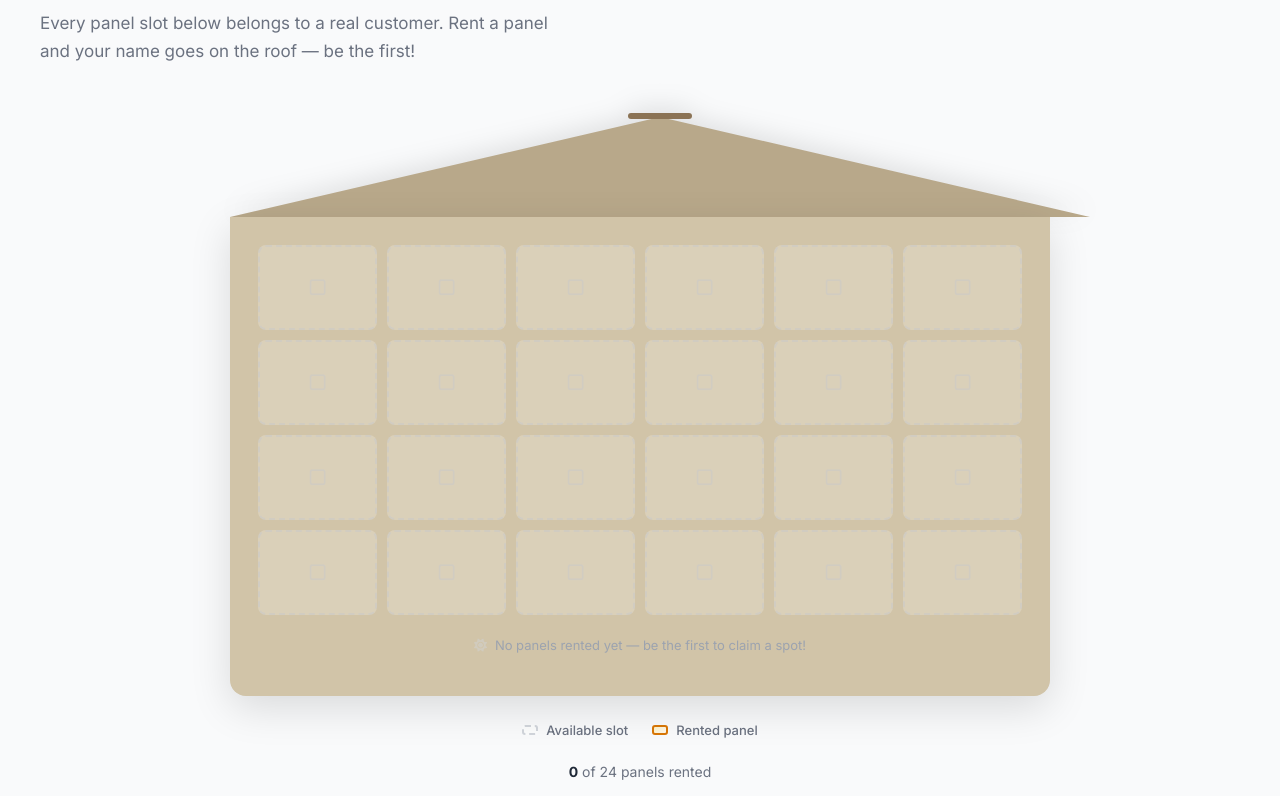
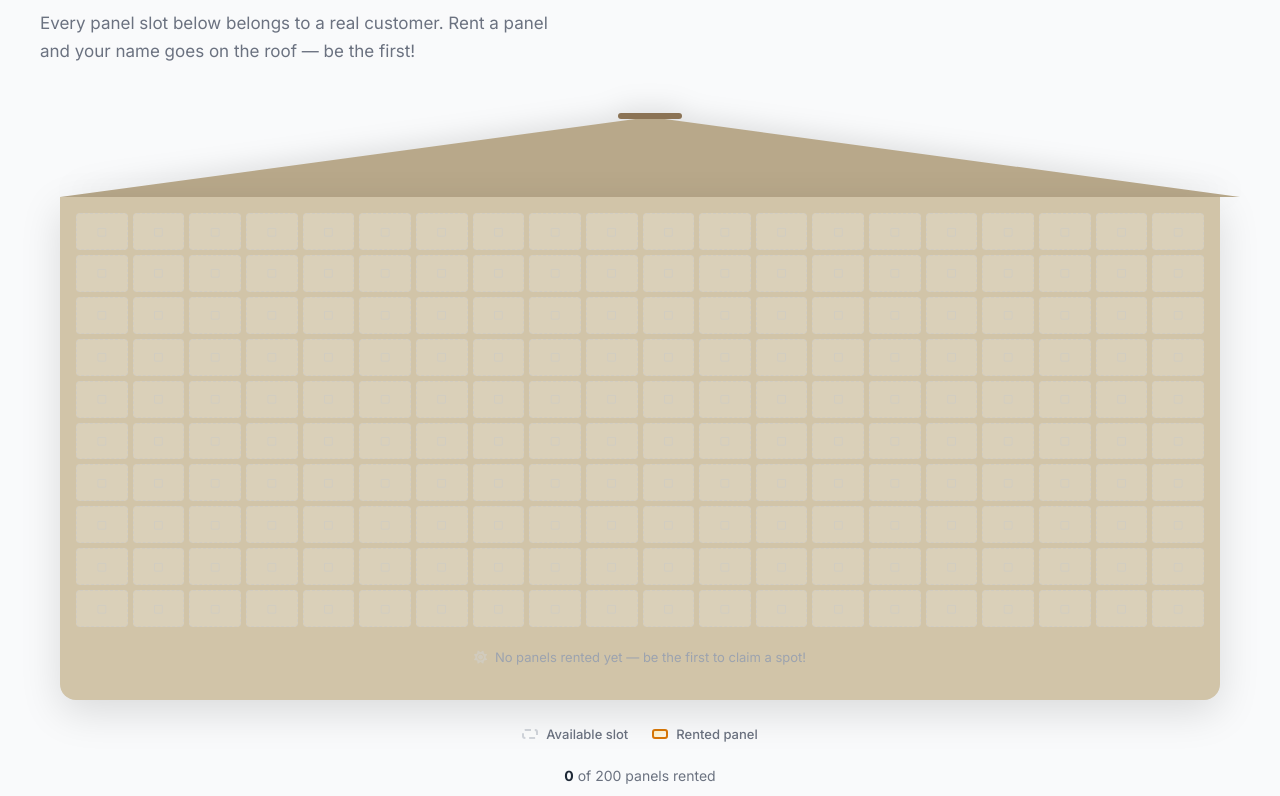
Before and after one commit to chatgptuaead-dot/solar-rental-app, a plain HTML site: page index.html in a window 1280 px wide. Shown: the part 4964-5760 px from the top of the page. Drawn offline with Linux system fonts and the light colour scheme.

Commit message:
Expand roof grid to 200 panel slots (20×10)

```diff
--- a/index.html
+++ b/index.html
@@ -608,7 +608,7 @@
     }
 
     .roof-scene {
-      max-width: 820px;
+      max-width: 1160px;
       margin: 48px auto 0;
       position: relative;
     }
@@ -617,16 +617,16 @@
       position: relative;
       background: #D1C4A8;
       border-radius: 0 0 16px 16px;
-      padding: 28px 28px 36px;
+      padding: 16px 16px 28px;
       box-shadow: 0 12px 40px rgba(0,0,0,0.13);
     }
 
     .roof-triangle {
       width: 0;
       height: 0;
-      border-left: 430px solid transparent;
-      border-right: 430px solid transparent;
-      border-bottom: 100px solid #B8A88A;
+      border-left: 590px solid transparent;
+      border-right: 590px solid transparent;
+      border-bottom: 80px solid #B8A88A;
       margin: 0 auto;
       position: relative;
       filter: drop-shadow(0 -6px 12px rgba(0,0,0,0.1));
@@ -645,15 +645,15 @@
 
     .roof-grid {
       display: grid;
-      grid-template-columns: repeat(6, 1fr);
-      gap: 10px;
+      grid-template-columns: repeat(20, 1fr);
+      gap: 5px;
       margin-top: 0;
     }
 
     .roof-panel-slot {
       aspect-ratio: 1.4 / 1;
-      border: 2px dashed var(--gray-300);
-      border-radius: 8px;
+      border: 1px dashed var(--gray-300);
+      border-radius: 4px;
       background: rgba(255,255,255,0.4);
       display: flex;
       flex-direction: column;
@@ -683,31 +683,31 @@
     }
 
     .roof-panel-slot .slot-icon {
-      font-size: 18px;
+      font-size: 10px;
       color: var(--gray-300);
     }
 
     .roof-panel-slot.occupied .slot-icon {
-      font-size: 20px;
+      font-size: 11px;
       color: var(--yellow-dark);
     }
 
     .roof-panel-slot .slot-name {
-      font-size: 9px;
+      font-size: 6px;
       font-weight: 700;
       color: var(--yellow-dark);
       text-align: center;
-      margin-top: 4px;
+      margin-top: 2px;
       line-height: 1.2;
       padding: 0 4px;
       word-break: break-word;
     }
 
     .roof-panel-slot .slot-plan {
-      font-size: 7px;
+      font-size: 5px;
       color: var(--orange);
       font-weight: 600;
-      margin-top: 2px;
+      margin-top: 1px;
     }
 
     .roof-empty-state {
@@ -2103,7 +2103,7 @@
       <div class="legend-item"><div class="legend-dot empty"></div> Available slot</div>
       <div class="legend-item"><div class="legend-dot filled"></div> Rented panel</div>
     </div>
-    <div class="roof-counter" id="roofCounter"><strong>0</strong> of 24 panels rented</div>
+    <div class="roof-counter" id="roofCounter"><strong>0</strong> of 200 panels rented</div>
   </div>
 </section>
 
@@ -2267,7 +2267,7 @@
 
 <script>
   // ─── ROOF MAP ───
-  const TOTAL_SLOTS = 24;
+  const TOTAL_SLOTS = 200;
   let rentedPanels = JSON.parse(localStorage.getItem('solarRentals') || '[]');
 
   function buildRoofGrid() {
```
